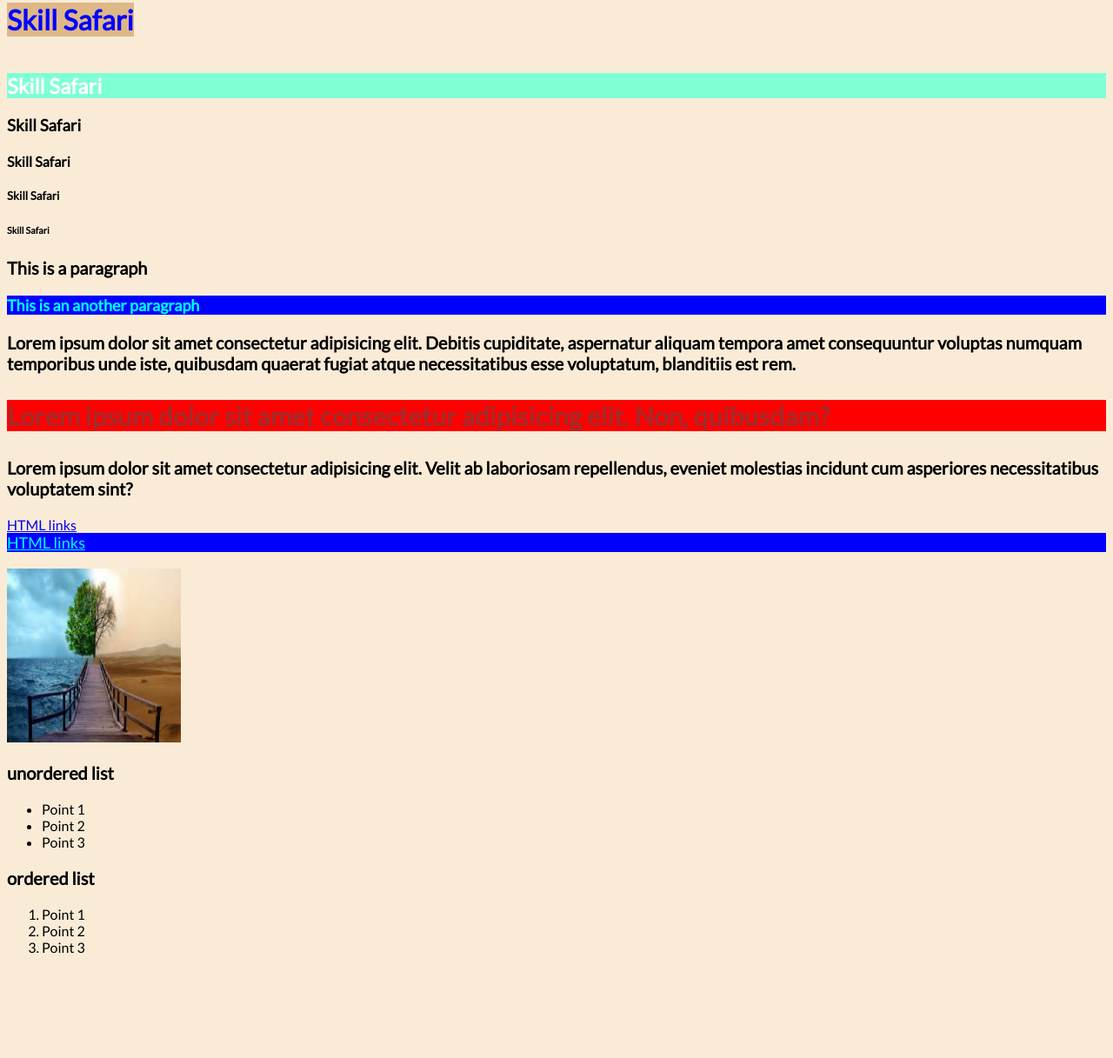
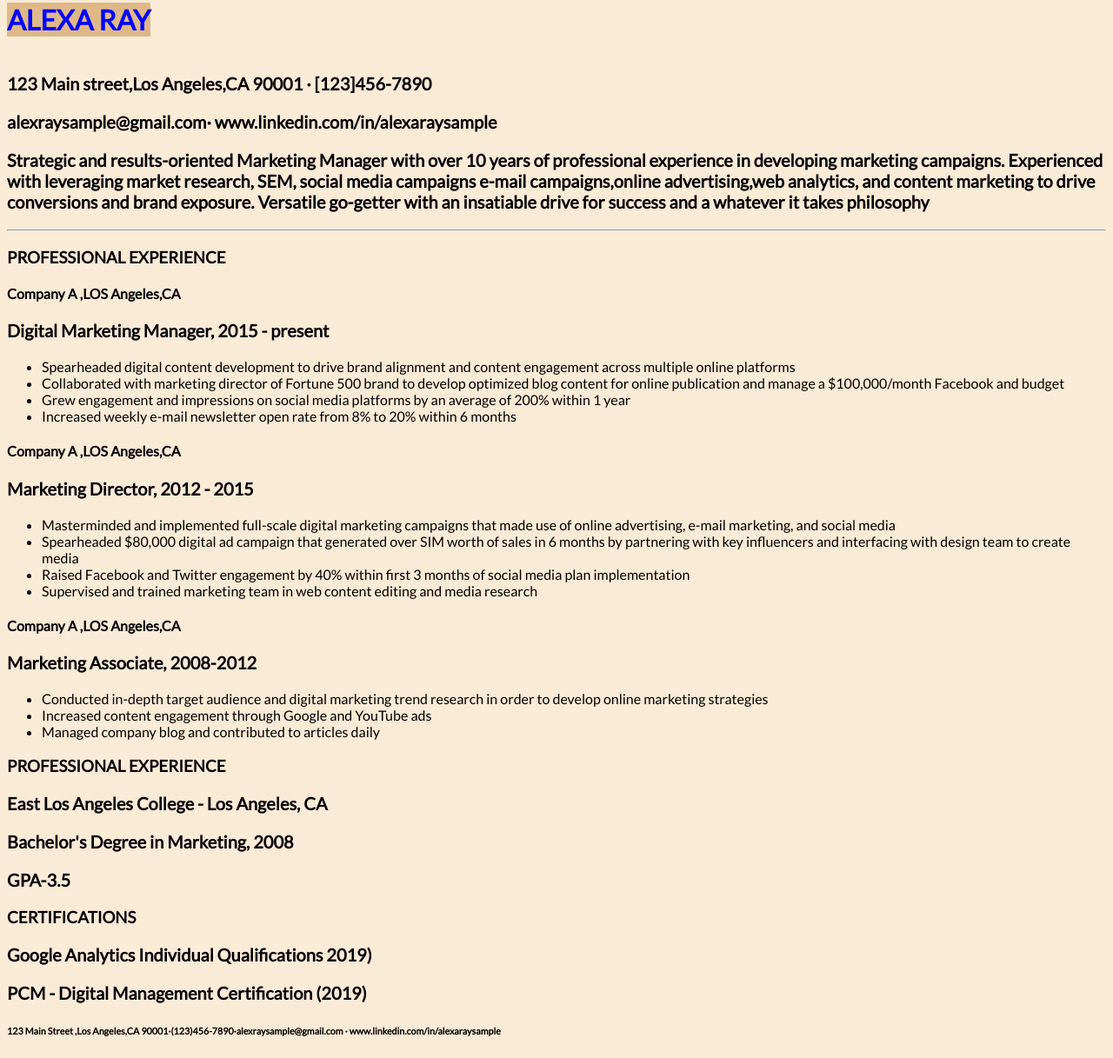
Before and after one commit to Ankitha521/HTMLandCSS_Session2, a plain HTML site: page Index.html in a window 1280 px wide. Shown: the part 26-1243 px from the top of the page at 87% size. Before the commit the page ends 1141 px from the top, so only its background shows below. Drawn offline with Linux system fonts and the light colour scheme.

Commit message:
Update Index.html

```diff
--- a/Index.html
+++ b/Index.html
@@ -4,43 +4,47 @@
         <link rel="preconnect" href="https://fonts.googleapis.com">
         <link rel="preconnect" href="https://fonts.gstatic.com" crossorigin>
         <link href="https://fonts.googleapis.com/css2?family=Lato:ital,wght@0,100;0,400;1,100;1,300&display=swap" rel="stylesheet">
+        <link href="https://fonts.googleapis.com/css2?family=Courgette&family=Lato:ital,wght@0,100;0,400;1,100;1,300&display=swap" rel="stylesheet">
         <link rel="stylesheet" type="text/css" href="style.css">
         <title>HTML and CSS Session 2</title>
     </head>
     <body>
-        <!-- Heading-->
-        <h1>Skill Safari</h1>
-        <h2>Skill Safari</h2>
-        <h3>Skill Safari</h3>
-        <h4>Skill Safari</h4>
-        <h5>Skill Safari</h5>
-        <h6>Skill Safari</h6>
-        <!--Paragraph-->
-        <p>This is a paragraph</p>
-        <p class="abc">This is an another paragraph</p>
-        <p>Lorem ipsum dolor sit amet consectetur adipisicing elit. Debitis cupiditate, aspernatur aliquam tempora amet consequuntur voluptas numquam temporibus unde iste, quibusdam quaerat fugiat atque necessitatibus esse voluptatum, blanditiis est rem.</p>
-        <p id="xyz">Lorem ipsum dolor sit amet consectetur adipisicing elit. Non, quibusdam?</p>
-        <p>Lorem ipsum dolor sit amet consectetur adipisicing elit. Velit ab laboriosam repellendus, eveniet molestias incidunt cum asperiores necessitatibus voluptatem sint?</p>
-        <!--anchor-->
-        <a href="https://www.w3schools.com/html/html_links.asp">HTML links </a>
-        <a class="abc" href="https://www.w3schools.com/html/html_links.asp">HTML links </a>
-        <br>
-        <!--image-->
-        <img src="IMAGE.jfif">
-        <!--lists-->
-        <br>
-        <P>unordered list</P>
+        <h1 class="center">ALEXA RAY</h1>
+        <p class="center">123 Main street,Los Angeles,CA 90001 <b>·</b> [123]456-7890</p>
+        <p class="center">alexraysample@gmail.com<b>·</b> www.linkedin.com/in/alexaraysample</p>
+        <p class="center" id="italic"><b>Strategic and results-oriented Marketing Manager with over 10 years of professional experience in developing marketing campaigns. Experienced with leveraging market research, SEM, social media campaigns e-mail campaigns,online advertising,web analytics, and content marketing to drive conversions and brand exposure. Versatile go-getter with an insatiable drive for success and a whatever it takes philosophy</b></p>
+        <hr>
+        <h3>PROFESSIONAL EXPERIENCE</h3>
+        <h4> Company A ,LOS Angeles,CA </h4>
+        <p>Digital Marketing Manager, 2015 - present</p>
         <ul>
-            <li>Point 1</li>
-            <li>Point 2</li>
-            <li>Point 3</li>
+            <li>Spearheaded digital content development to drive brand alignment and content engagement across multiple online platforms</li>
+            <li>Collaborated with marketing director of Fortune 500 brand to develop optimized blog content for online publication and manage a $100,000/month Facebook and budget</li>
+            <li>Grew engagement and impressions on social media platforms by an average of 200% within 1 year</li>
+            <li>Increased weekly e-mail newsletter open rate from 8% to 20% within 6 months</li>
         </ul>
-        <P>ordered list</P>
-        <ol>
-            <li>Point 1</li>
-            <li>Point 2</li>
-            <li>Point 3</li>
-        </ol>
-
+        <h4> Company A ,LOS Angeles,CA </h4>
+        <p>Marketing Director, 2012 - 2015</p>
+        <ul>
+            <li>Masterminded and implemented full-scale digital marketing campaigns that made use of online advertising, e-mail marketing, and social media </li>
+            <li>Spearheaded $80,000 digital ad campaign that generated over SIM worth of sales in 6 months by partnering with key influencers and interfacing with design team to create media </li>
+            <li>Raised Facebook and Twitter engagement by 40% within first 3 months of social media plan implementation </li>
+            <li>Supervised and trained marketing team in web content editing and media research</li>
+        </ul>
+        <h4> Company A ,LOS Angeles,CA </h4>
+        <p>Marketing Associate, 2008-2012</p>
+        <ul>
+            <li>Conducted in-depth target audience and digital marketing trend research in order to develop online marketing strategies </li>
+            <li>Increased content engagement through Google and YouTube ads</li>
+            <li>Managed company blog and contributed to articles daily</li>
+        </ul>
+        <h3>PROFESSIONAL EXPERIENCE</h3>
+        <p>East Los Angeles College - Los Angeles, CA </p>
+        <p>Bachelor's Degree in Marketing, 2008 </p>
+        <p>GPA-3.5</p>
+        <h3>CERTIFICATIONS </h3>
+        <p>Google Analytics Individual Qualifications 2019)</p>
+        <p>PCM - Digital Management Certification (2019)</p>
+        <h6 class="center"> 123 Main Street ,Los Angeles,CA 90001·(123)456-7890·alexraysample@gmail.com · www.linkedin.com/in/alexaraysample</h6>
     </body>
 </html>
```
